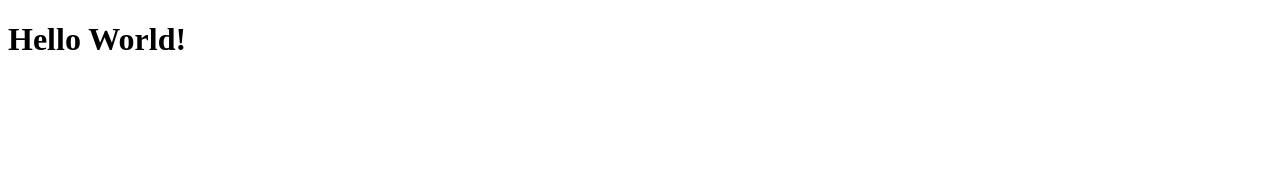
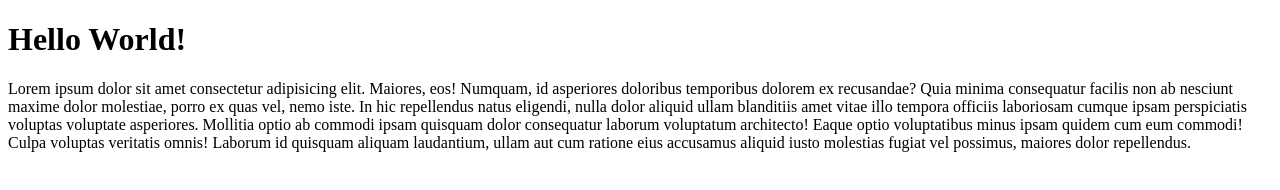
Before and after one commit to KASUNGSK/git_2, a plain HTML site: page index.html in a window 1280 px wide. Drawn offline with Linux system fonts and the light colour scheme.

Commit message:
Update  text

```diff
--- a/index.html
+++ b/index.html
@@ -10,5 +10,7 @@
 
    <h1>Hello World!</h1>
 
+   Lorem ipsum dolor sit amet consectetur adipisicing elit. Maiores, eos! Numquam, id asperiores doloribus temporibus dolorem ex recusandae? Quia minima consequatur facilis non ab nesciunt maxime dolor molestiae, porro ex quas vel, nemo iste. In hic repellendus natus eligendi, nulla dolor aliquid ullam blanditiis amet vitae illo tempora officiis laboriosam cumque ipsam perspiciatis voluptas voluptate asperiores. Mollitia optio ab commodi ipsam quisquam dolor consequatur laborum voluptatum architecto! Eaque optio voluptatibus minus ipsam quidem cum eum commodi! Culpa voluptas veritatis omnis! Laborum id quisquam aliquam laudantium, ullam aut cum ratione eius accusamus aliquid iusto molestias fugiat vel possimus, maiores dolor repellendus.
+
 </body>
 </html>
```
